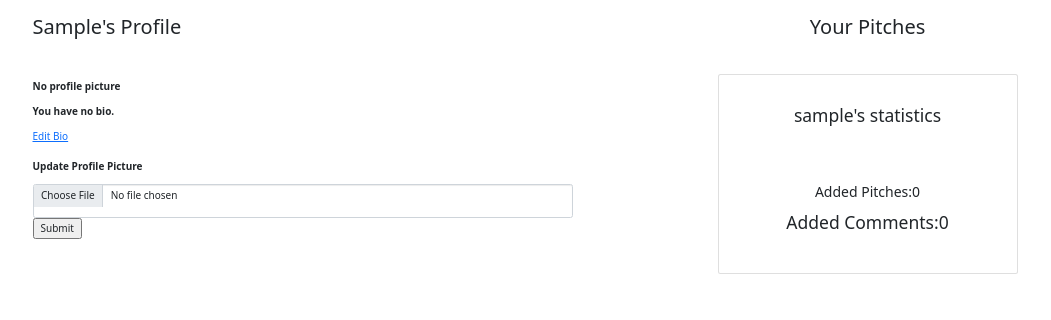
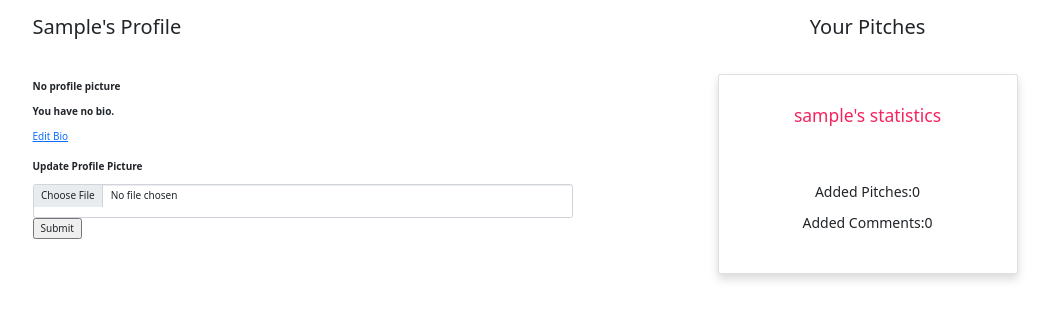
Before and after one commit to Wakarende/Pitch, a Flask app: a page that uses app/templates/base.html in a window 1280 px wide. Shown: the part 74-394 px from the top of the page, without its empty margins (55-1106 px from the left). Run offline with Flask 2, Linux system fonts and the light colour scheme; the visitor is signed in with stand-in values (Sample User, id 1); data comes from the database, SQL or seed files in the repository; data that the repository does not hold is empty; some libraries are stand-ins or nearby versions.

Commit message:
additional styling to profile section

```diff
--- a/app/models.py
+++ b/app/models.py
@@ -50,7 +50,6 @@ class Pitch(db.Model):
   comments = db.relationship('Comment',backref='pitch',lazy='dynamic')
   upvote = db.relationship('Upvote', backref = 'pitch', lazy = 'dynamic')
   downvote = db.relationship('Downvote', backref = 'pitch', lazy = 'dynamic')
-
 
   @classmethod
   def get_pitches(cls, id):
--- a/app/templates/auth/login.html
+++ b/app/templates/auth/login.html
@@ -1,5 +1,9 @@
 {% extends 'bootstrap/base.html'%}
 {% import 'bootstrap/wtf.html' as wtf%}
+{% block navbar %}
+{% include 'navbar.html'%}
+{% endblock %}
+
 
 
 {% block styles %}
--- a/app/templates/base.html
+++ b/app/templates/base.html
@@ -20,7 +20,6 @@
   <!-- <link rel="preconnect" href="https://fonts.gstatic.com">
   <link href="https://fonts.googleapis.com/css2?family=Varela+Round&display=swap" rel="stylesheet"> -->
   <link rel="stylesheet" href="https://cdn.jsdelivr.net/npm/bootstrap-icons@1.4.1/font/bootstrap-icons.css">
-  <script src="https://cdn.jsdelivr.net/npm/bootstrap@5.0.0-beta3/dist/js/bootstrap.bundle.min.js" integrity="sha384-JEW9xMcG8R+pH31jmWH6WWP0WintQrMb4s7ZOdauHnUtxwoG2vI5DkLtS3qm9Ekf" crossorigin="anonymous"></script>
   <link href="https://cdn.jsdelivr.net/npm/bootstrap@5.0.0-beta3/dist/css/bootstrap.min.css" rel="stylesheet" integrity="sha384-eOJMYsd53ii+scO/bJGFsiCZc+5NDVN2yr8+0RDqr0Ql0h+rP48ckxlpbzKgwra6" crossorigin="anonymous">
   <link rel="stylesheet" href="{{url_for('static',filename='css/base.css')}}" type="text/css">
 
@@ -33,6 +32,6 @@
       {% endblock%}
 
   </div>
+  <script src="https://cdn.jsdelivr.net/npm/bootstrap@5.0.0-beta3/dist/js/bootstrap.bundle.min.js" integrity="sha384-JEW9xMcG8R+pH31jmWH6WWP0WintQrMb4s7ZOdauHnUtxwoG2vI5DkLtS3qm9Ekf" crossorigin="anonymous"></script>
 </body>
-
 </html>
--- a/app/templates/index.html
+++ b/app/templates/index.html
@@ -13,7 +13,7 @@
   position: relative;
   margin: 0;">
     <img src="{{url_for('static', filename='img/landing.jpg')}}" style="width: 100%;
-  height: 100vh; object-fit: cover; background-repeat: no-repeat;">
+  height: 100vh; object-fit: cover; background-repeat: no-repeat; background-position: center;">
     <div class="text-content">
     </div>
 </div>
--- a/app/templates/pitches_disp.html
+++ b/app/templates/pitches_disp.html
@@ -1,8 +1,8 @@
 {% extends 'bootstrap/base.html' %}
 {% import 'macros.html' as macro %}
-{% block navbar %}
+<!-- {% block navbar %}
 {% include 'navbar.html'%}
-{% endblock %}
+{% endblock %} -->
 
 {% block styles %}
   {{ super() }}
--- a/app/templates/profile/profile.html
+++ b/app/templates/profile/profile.html
@@ -39,11 +39,11 @@
     {% if user == current_user%}
     <h2 class="text-center">Your Pitches</h2>
      <div class="card-flex" style="display: flex; align-items: center; align-content: center; justify-content: center;">
-       <div class="card  mt-5" style="height: 20rem; width: 30rem;">
-           <h3 class="text-center mt-5" >{{user.username}}'s statistics</h3>
+       <div class="card  mt-5 shadow bg-white rounded" style="height: 20rem; width: 30rem;">
+           <h3 class="text-center mt-5" style="color:#F5245F;" >{{user.username}}'s statistics</h3>
           <div class="mx-auto card-body">
             <p class="text-center" style="font-size: 14px; margin-top: 40px;">Added Pitches:{{user.pitch.count()}} </p>
-            <h3 class="card-title">Added Comments:{{user.comment.count()}}</h3>
+            <P class="card-title" style="font-size: 14px;">Added Comments:{{user.comment.count()}}</P>
           </div>
      </div>
 
```
Also changed, not shown: requirements.txt (added, +35 -0 lines), 1 other file.
